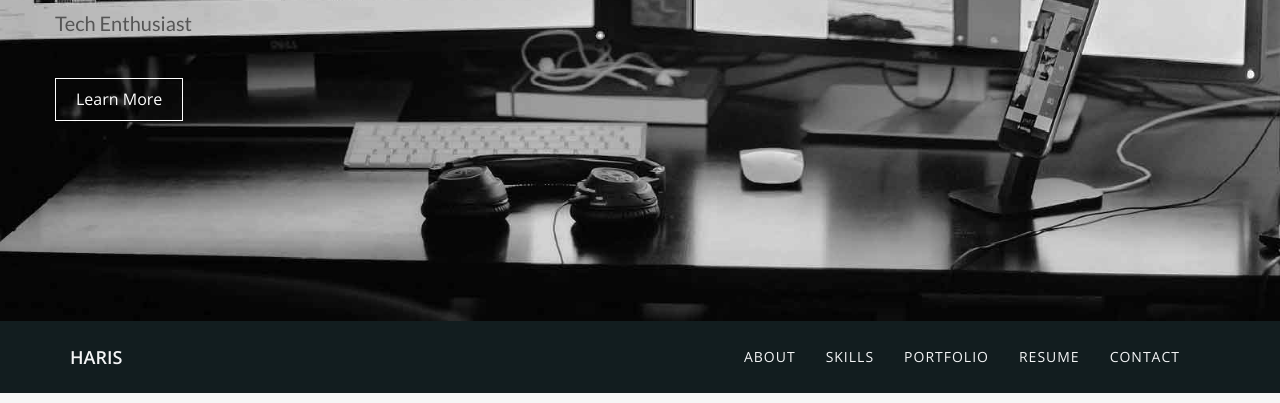
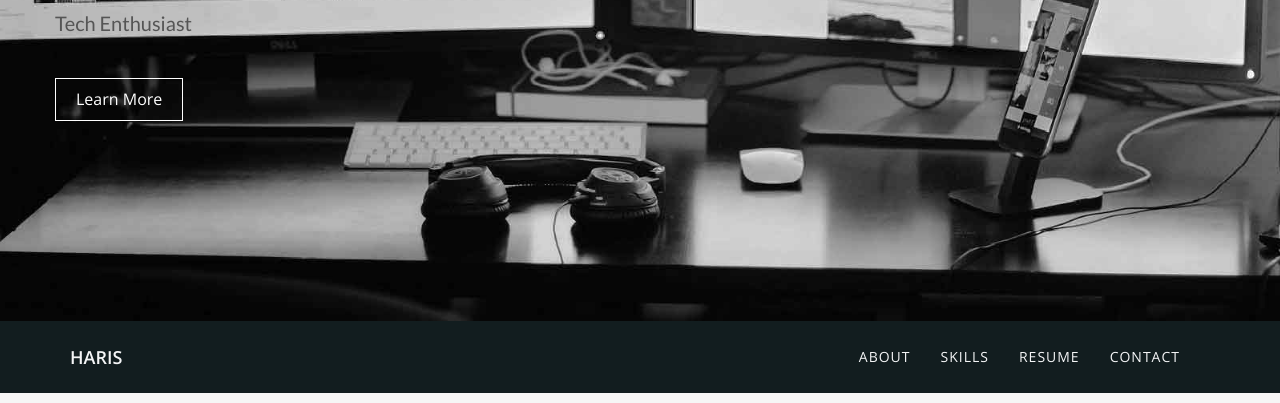
Before and after one commit to ankorGH/ankorGH.github.io, a plain HTML site: page index.html in a window 1280 px wide. Shown: the part 397-800 px from the top of the page. Drawn offline with nearby package versions, Linux system fonts and the light colour scheme.

Commit message:
Removing the portfolio nav link

```diff
--- a/index.html
+++ b/index.html
@@ -63,7 +63,6 @@
           <li class="hidden"> <a href="#page-top"></a> </li>
           <li> <a class="page-scroll" href="#about">About</a> </li>
           <li> <a class="page-scroll" href="#skills">Skills</a> </li>
-          <li> <a class="page-scroll" href="#portfolio">Portfolio</a> </li>
           <li> <a class="page-scroll" href="#resume">Resume</a> </li>
           <li> <a class="page-scroll" href="#contact">Contact</a> </li>
         </ul>
```
